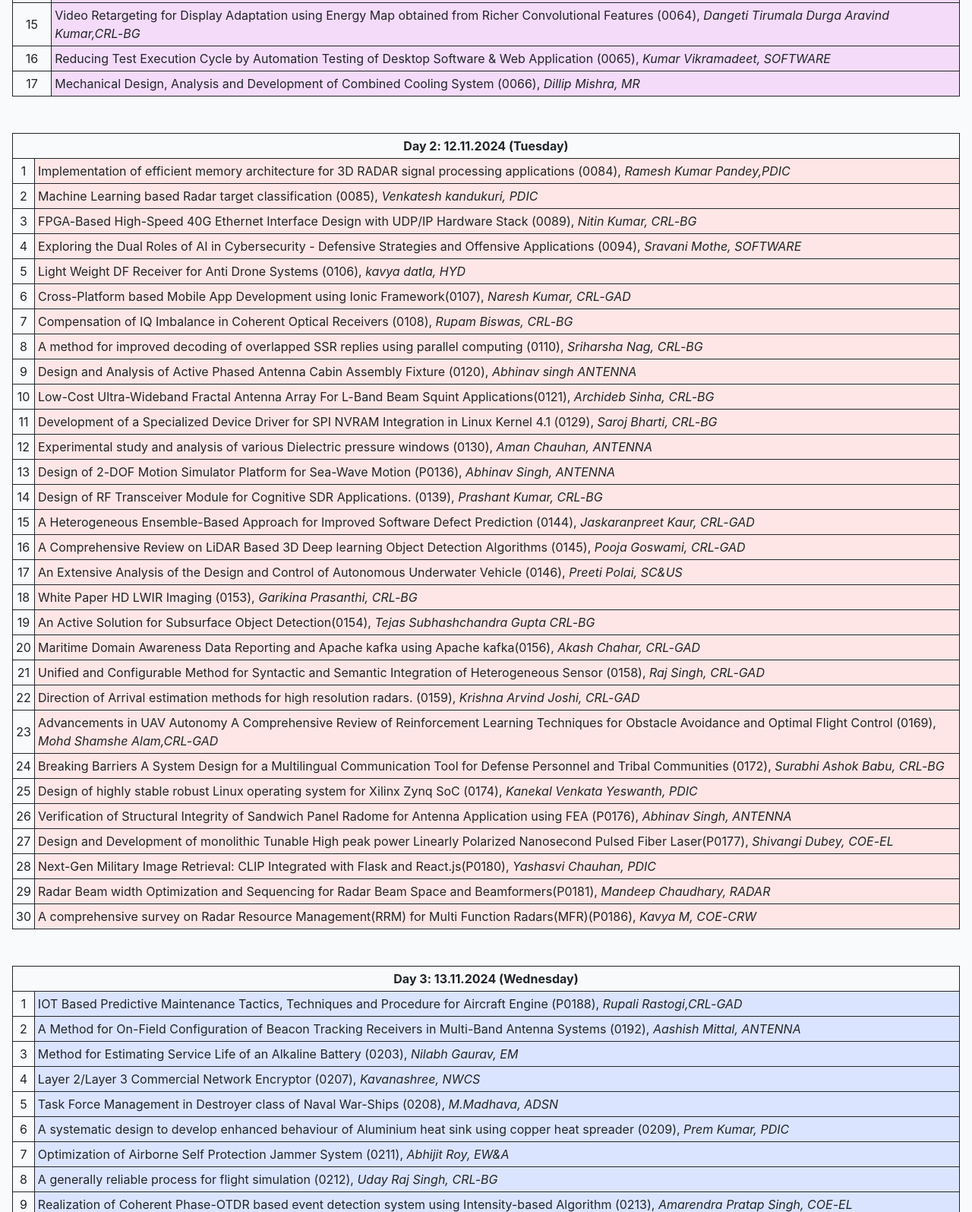
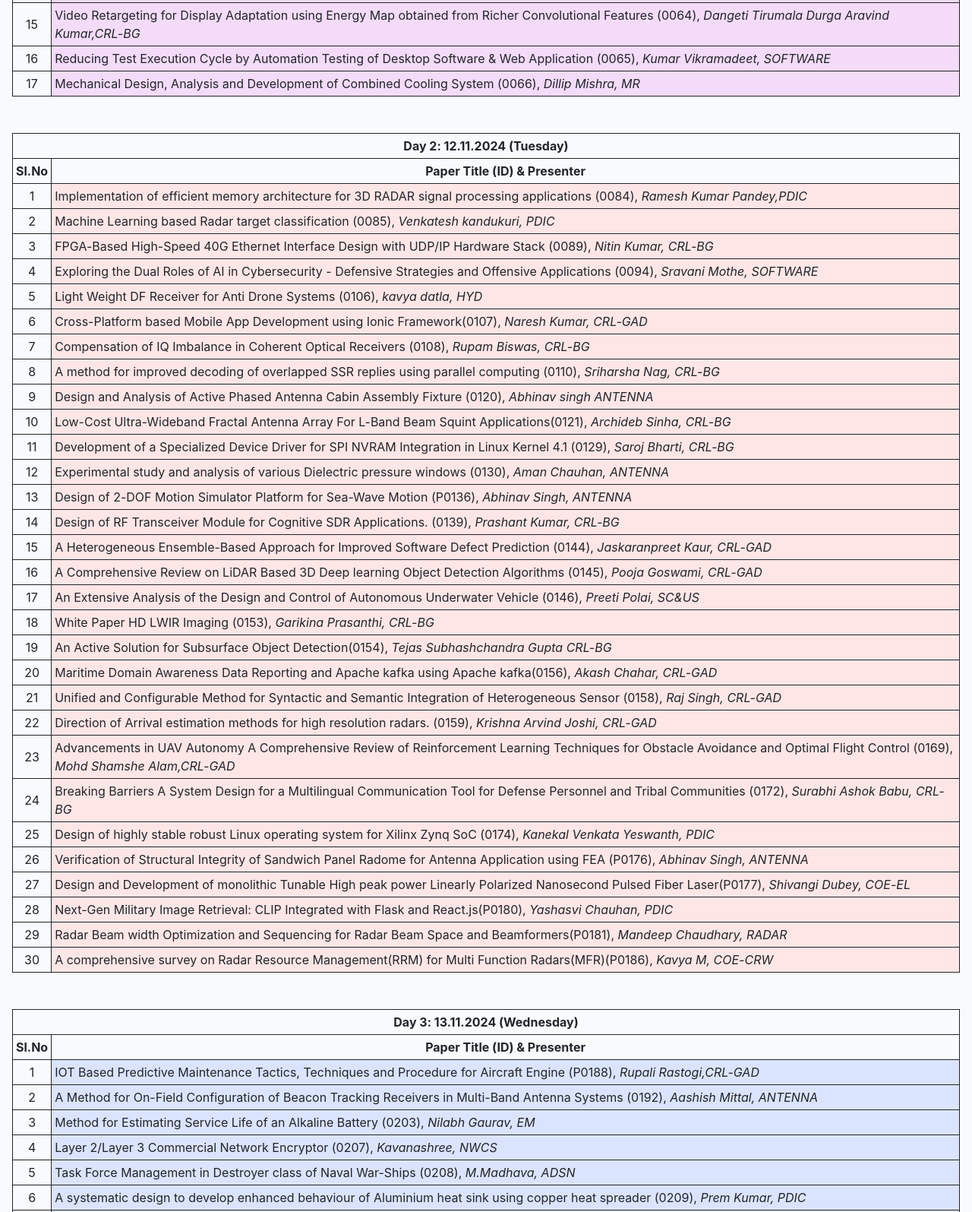
Before and after one commit to sheeja-s-m/CRL-Tech-Symp, a plain HTML site: page poster.html in a window 1280 px wide. Shown: the part 805-2400 px from the top of the page at 76% size. Drawn offline with Linux system fonts and the light colour scheme.

Commit message:
adding table headers

```diff
--- a/poster.html
+++ b/poster.html
@@ -166,6 +166,10 @@
           <tr>
             <td colspan="6" class="fw-bold">Day 2: 12.11.2024 (Tuesday)</td>
           </tr>
+          <tr class="fw-bold text-center">
+            <td>Sl.No</td>
+            <td>Paper Title (ID) & Presenter</td>
+          <tr>
           <tr>
             <td> 1 </td>
             <td class="session-2"> Implementation of efficient memory architecture for 3D RADAR signal processing
@@ -372,6 +376,10 @@
           <tr>
             <td colspan="6" class="fw-bold">Day 3: 13.11.2024 (Wednesday)</td>
           </tr>
+          <tr class="fw-bold text-center">
+            <td>Sl.No</td>
+            <td>Paper Title (ID) & Presenter</td>
+          <tr>
           <tr>
             <td> 1 </td>
             <td class="session-3"> IOT Based Predictive Maintenance Tactics, Techniques and Procedure for Aircraft
```
